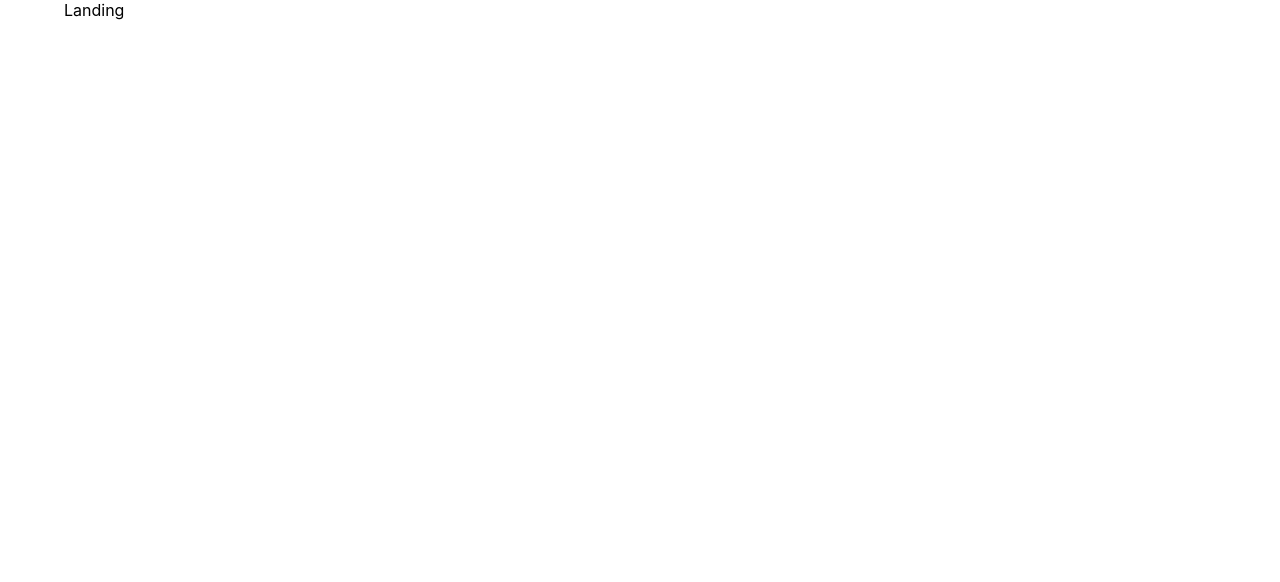
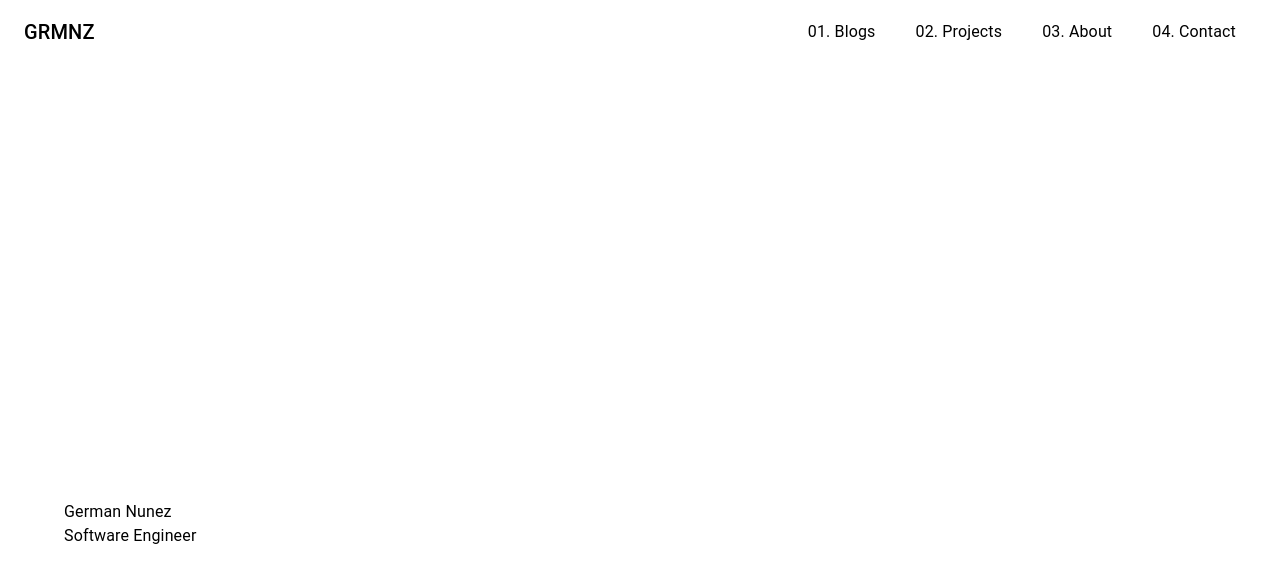
Before and after one commit to Germs31/summersalt-client, a React (Create React App) app: page / in a window 1280 px wide. Shown: the top 582 px of the page. Built offline with nearby package versions, Linux system fonts and the light colour scheme.

Commit message:
mui styled component overide test, rough navigation, layout compnent

```diff
--- a/src/App.tsx
+++ b/src/App.tsx
@@ -3,6 +3,8 @@ import React from 'react';
 import {Routes, Route} from 'react-router'
 // Pages
 import Landing from './pages/Landing'
+// Components
+import Layout from './components/Layout'
 // MUI
 import { Container } from '@mui/material'
 // Styling
@@ -10,10 +12,13 @@ import './App.css';
 
 function App() {
   return (
-    <Container>
-      <Routes>
-        <Route path='/' element={<Landing/>}/>
-      </Routes>
+    <Container disableGutters>
+        <Layout>
+          <Routes>
+            <Route path='/' element={<Landing/>}/>
+          </Routes>
+        </Layout>
+
     </Container>
   );
 }
--- a/src/components/Layout.tsx
+++ b/src/components/Layout.tsx
@@ -1,13 +1,66 @@
 import React from 'react'
 // MUI
-import { Container } from '@mui/material'
+import {
+    Container,
+    AppBar,
+    Toolbar,
+    List,
+    ListItem,
+    Typography,
+    Box
+} from '@mui/material'
+// Styles
+import { StyledAppBar } from '../styles/layoutStyles'
 
-const Layout = () => {
+const navRoutes = [
+    {
+        name: "01. Blogs",
+        route: "/blog"
+    },
+    {
+        name: "02. Projects",
+        route: "/projects"
+    },
+    {
+        name: "03. About",
+        route: "/about"
+    },
+    {
+        name: "04. Contact",
+        route: "/contact"
+    },
+]
+
+const Layout = (props: any) => {
     return (
-        <Container disableGutters>
-            Layout
-        </Container>
-    )
+      <Container disableGutters>
+        <StyledAppBar elevation={0}>
+          <Toolbar>
+            {/* Logo */}
+            <Typography
+              variant="h6"
+              component="div"
+              sx={{ flexGrow: 1, display: { xs: "none", sm: "block" } }}
+            >
+              GRMNZ
+            </Typography>
+
+            <Box sx={{ display:"flex" }}>
+              {navRoutes.map((item: any, idx: number) => (
+                  <div key={idx}>
+                    <Typography sx={{margin: "0 20px"}}>
+                        {item.name}
+                    </Typography>
+                  </div>
+              ))}
+            </Box>
+          </Toolbar>
+        </StyledAppBar>
+
+        {props.children}
+
+      </Container>
+    );
 }
 
 export default Layout
--- a/src/pages/Landing.tsx
+++ b/src/pages/Landing.tsx
@@ -1,12 +1,16 @@
 import React from 'react'
 // MUI
-import { Container } from '@mui/material'
+import {
+    Container,
+    Typography
+} from '@mui/material'
 
 const Landing = () => {
     return (
-        <div>
-            Landing
-        </div>
+        <Container sx={{marginTop: "500px"}}>
+            <Typography>German Nunez</Typography>
+            <Typography>Software Engineer</Typography>
+        </Container>
     )
 }
 
--- /dev/null
+++ b/src/styles/layoutStyles.ts
@@ -0,0 +1,9 @@
+// MUI
+import { styled } from '@mui/material/styles';
+import { AppBar, AppBarProps } from "@mui/material"
+
+export const StyledAppBar = styled(AppBar)<AppBarProps>(({ theme }) => ({
+    background: "#fff",
+    color: "#000",
+    fontWeight: "bold"
+}));
```
